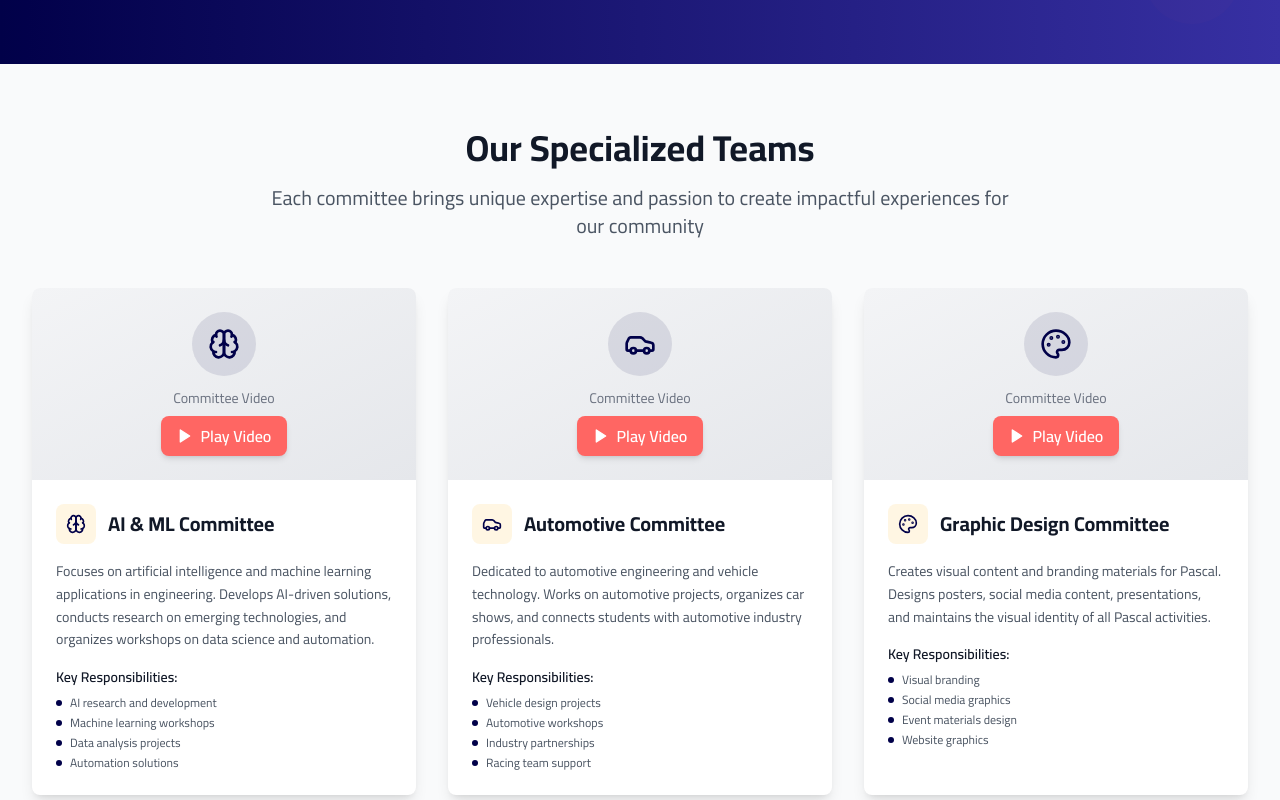
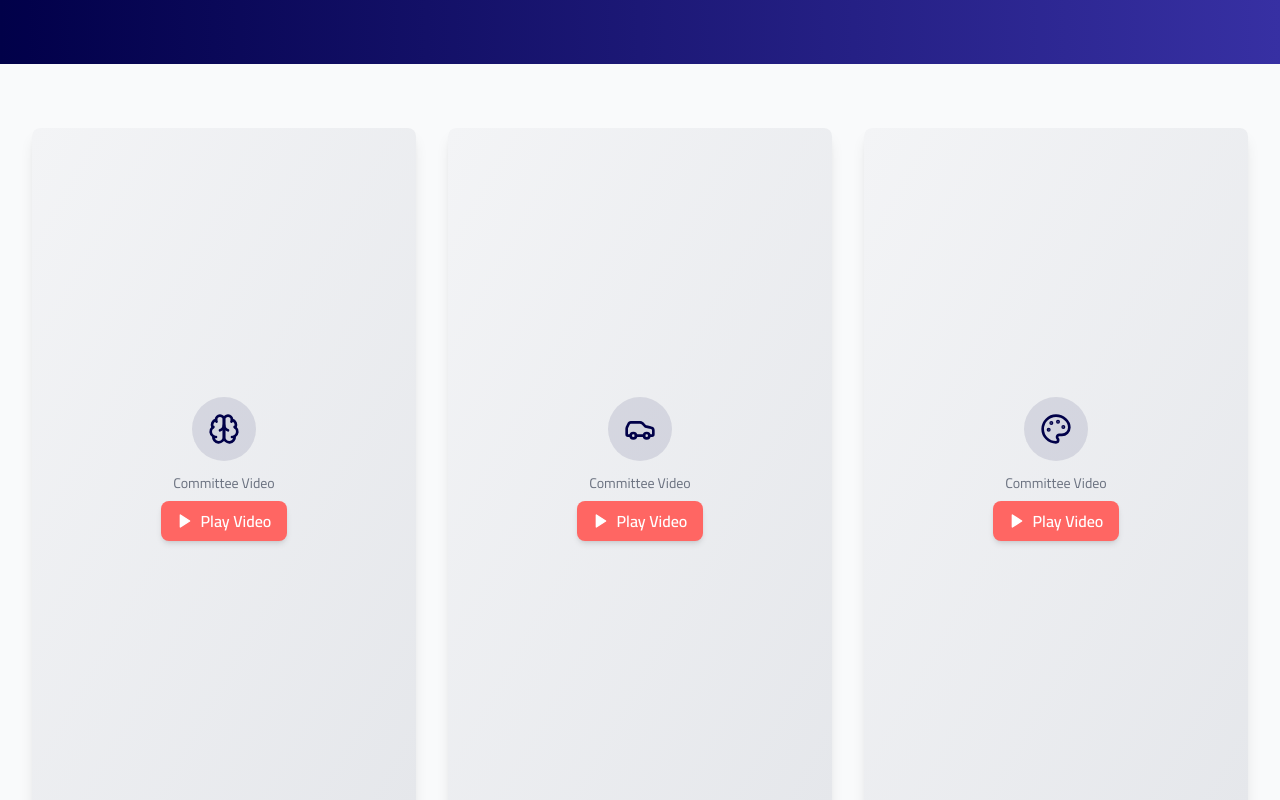
Before and after one commit to AhmedTalima23/pascalproject, a React (Vite) app: page /committees in a window 1280 px wide. Shown: the part 340-1140 px from the top of the page. Built offline with nearby package versions, Linux system fonts and the light colour scheme.

Commit message:
Update Committees.tsx video ratio

```diff
--- a/src/pages/Committees.tsx
+++ b/src/pages/Committees.tsx
@@ -5,6 +5,7 @@ import AnimatedSection from '../components/AnimatedSection';
 
 const Committees = () => {
   const [playingVideo, setPlayingVideo] = useState<number | null>(null);
+
   const committees = [
     {
       id: 1,
@@ -49,8 +50,8 @@ const Committees = () => {
       description: 'Promotes Pascal events and activities across various platforms. Develops marketing strategies, manages social media presence, and builds partnerships with other organizations.',
       responsibilities: ['Social media management', 'Event promotion', 'Partnership development', 'Brand awareness'],
       image: '/committee-placeholder.jpg',
+      // ✅ Actual Facebook Reel (vertical format)
       videoUrl: 'https://www.facebook.com/plugins/video.php?href=https://www.facebook.com/reel/689435420861447'
-
     },
     {
       id: 6,
@@ -101,40 +102,18 @@ const Committees = () => {
 
   const containerVariants = {
     hidden: { opacity: 0 },
-    visible: {
-      opacity: 1,
-      transition: {
-        staggerChildren: 0.1,
-      },
-    },
+    visible: { opacity: 1, transition: { staggerChildren: 0.1 } },
   };
 
   const itemVariants = {
     hidden: { opacity: 0, y: 20 },
-    visible: {
-      opacity: 1,
-      y: 0,
-      transition: {
-        duration: 0.6,
-        ease: 'easeOut',
-      },
-    },
+    visible: { opacity: 1, y: 0, transition: { duration: 0.6, ease: 'easeOut' } },
   };
 
   return (
     <div className="py-16">
       {/* Hero Section */}
       <section className="bg-gradient-to-r from-navy to-primary-800 text-white py-16 overflow-hidden relative">
-        <motion.div
-          className="absolute inset-0"
-          initial={{ scale: 1.2, opacity: 0 }}
-          animate={{ scale: 1, opacity: 0.1 }}
-          transition={{ duration: 1.5 }}
-        >
-          <div className="absolute top-10 left-10 w-32 h-32 bg-gold rounded-full opacity-20" />
-          <div className="absolute bottom-10 right-10 w-24 h-24 bg-coral rounded-full opacity-20" />
-        </motion.div>
-
         <div className="max-w-7xl mx-auto px-4 sm:px-6 lg:px-8 text-center relative">
           <motion.h1
             className="text-4xl md:text-5xl font-bold mb-6"
@@ -159,34 +138,21 @@ const Committees = () => {
       <AnimatedSection className="py-16 bg-gray-50">
         <div className="max-w-7xl mx-auto px-4 sm:px-6 lg:px-8">
           <motion.div
-            className="text-center mb-12"
-            initial={{ opacity: 0, y: 30 }}
-            whileInView={{ opacity: 1, y: 0 }}
-            transition={{ duration: 0.8 }}
-            viewport={{ once: true }}
-          >
-            <h2 className="text-3xl md:text-4xl font-bold text-gray-900 mb-4">Our Specialized Teams</h2>
-            <p className="text-xl text-gray-600 max-w-3xl mx-auto">
-              Each committee brings unique expertise and passion to create impactful experiences for our community
-            </p>
-          </motion.div>
-
-          <motion.div
             className="grid grid-cols-1 md:grid-cols-2 lg:grid-cols-3 gap-8"
             variants={containerVariants}
             initial="hidden"
             whileInView="visible"
             viewport={{ once: true }}
           >
-            {committees.map((committee, index) => (
+            {committees.map((committee) => (
               <motion.div
                 key={committee.id}
                 className="bg-white rounded-lg shadow-lg overflow-hidden hover:shadow-xl transition-all duration-300 hover-lift"
                 variants={itemVariants}
                 whileHover={{ y: -10, scale: 1.02 }}
               >
-                {/* Committee Video Area */}
-                <div className="relative h-48 bg-gradient-to-br from-gray-100 to-gray-200 overflow-hidden">
+                {/* Video Section - 9:16 Ratio for Reels */}
+                <div className="relative pb-[177.78%] bg-gradient-to-br from-gray-100 to-gray-200 overflow-hidden">
                   <AnimatePresence mode="wait">
                     {playingVideo === committee.id ? (
                       <motion.div
@@ -199,8 +165,7 @@ const Committees = () => {
                       >
                         <iframe
                           src={committee.videoUrl}
-                          width="100%"
-                          height="100%"
+                          className="absolute top-0 left-0 w-full h-full"
                           style={{ border: 'none', overflow: 'hidden' }}
                           scrolling="no"
                           frameBorder="0"
@@ -261,7 +226,6 @@ const Committees = () => {
                     {committee.description}
                   </p>
 
-                  <div>
                   <h4 className="font-semibold text-gray-900 mb-2 text-sm">Key Responsibilities:</h4>
                   <ul className="space-y-1">
                     {committee.responsibilities.map((responsibility, idx) => (
@@ -272,71 +236,11 @@ const Committees = () => {
                     ))}
                   </ul>
                 </div>
-                </div>
               </motion.div>
             ))}
           </motion.div>
         </div>
       </AnimatedSection>
-
-      {/* Call to Action */}
-      <section className="py-16 bg-navy text-white relative overflow-hidden">
-        <motion.div
-          className="absolute inset-0"
-          initial={{ scale: 1.2, opacity: 0 }}
-          whileInView={{ scale: 1, opacity: 0.1 }}
-          transition={{ duration: 1.5 }}
-          viewport={{ once: true }}
-        >
-          <div className="absolute top-10 left-10 w-32 h-32 bg-gold rounded-full" />
-          <div className="absolute bottom-10 right-10 w-24 h-24 bg-coral rounded-full" />
-        </motion.div>
-
-        <div className="max-w-7xl mx-auto px-4 sm:px-6 lg:px-8 text-center relative">
-          <motion.h2
-            className="text-3xl md:text-4xl font-bold mb-4"
-            initial={{ opacity: 0, y: 30 }}
-            whileInView={{ opacity: 1, y: 0 }}
-            transition={{ duration: 0.8 }}
-            viewport={{ once: true }}
-          >
-            Join a Committee
-          </motion.h2>
-          <motion.p
-            className="text-xl text-blue-100 mb-8 max-w-2xl mx-auto"
-            initial={{ opacity: 0, y: 30 }}
-            whileInView={{ opacity: 1, y: 0 }}
-            transition={{ duration: 0.8, delay: 0.2 }}
-            viewport={{ once: true }}
-          >
-            Ready to contribute your skills and passion? Join one of our committees and make a meaningful impact in the engineering community.
-          </motion.p>
-          <motion.div
-            className="flex flex-col sm:flex-row gap-4 justify-center"
-            initial={{ opacity: 0, y: 30 }}
-            whileInView={{ opacity: 1, y: 0 }}
-            transition={{ duration: 0.8, delay: 0.4 }}
-            viewport={{ once: true }}
-          >
-            <motion.a
-              href="/contact"
-              className="inline-flex items-center px-8 py-3 bg-coral hover:bg-coral/90 text-white font-semibold rounded-lg transition-all duration-300"
-              whileHover={{ scale: 1.05 }}
-              whileTap={{ scale: 0.95 }}
-            >
-              Apply Now
-            </motion.a>
-            <motion.a
-              href="/about"
-              className="inline-flex items-center px-8 py-3 bg-transparent border-2 border-white text-white hover:bg-white hover:text-navy font-semibold rounded-lg transition-all duration-300"
-              whileHover={{ scale: 1.05 }}
-              whileTap={{ scale: 0.95 }}
-            >
-              Learn More About Pascal
-            </motion.a>
-          </motion.div>
-        </div>
-      </section>
     </div>
   );
 };
```
Lines whose indentation alone changed are shown as unchanged.
